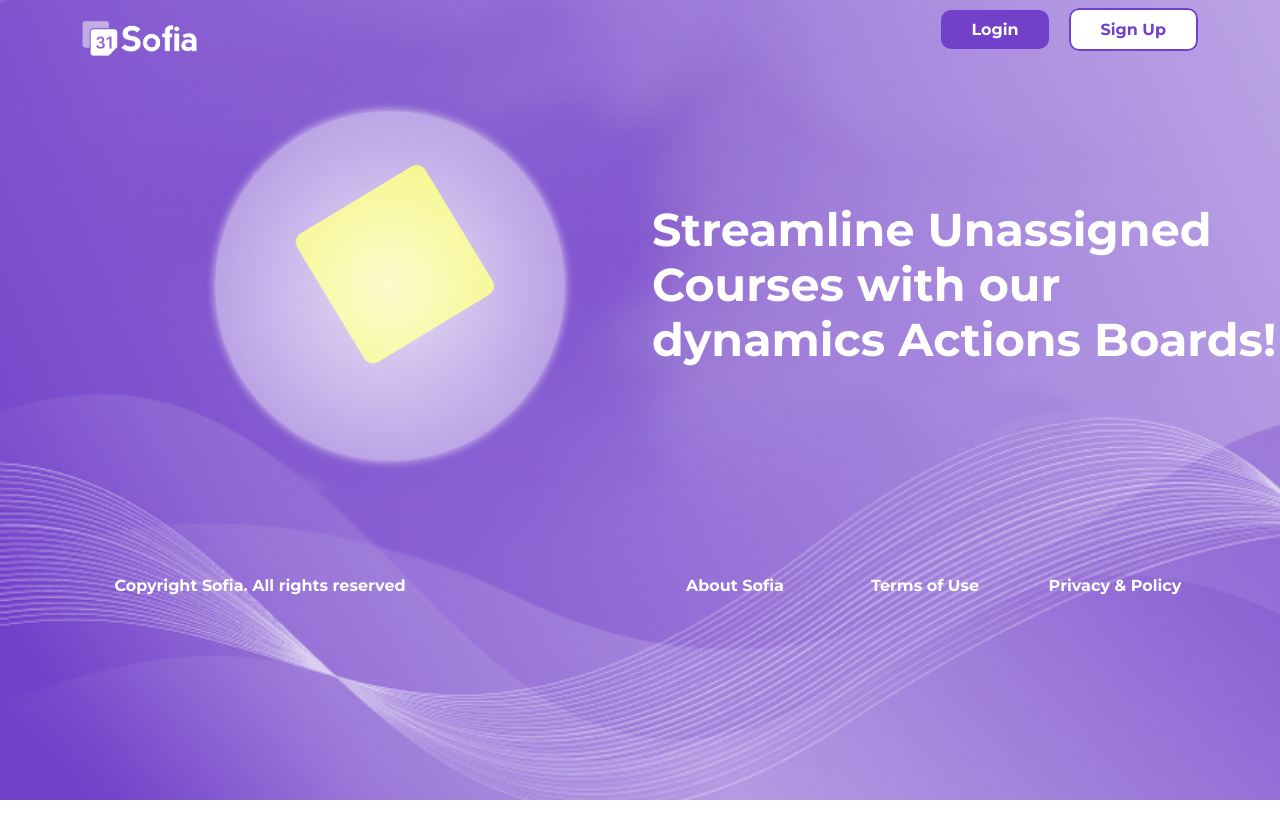
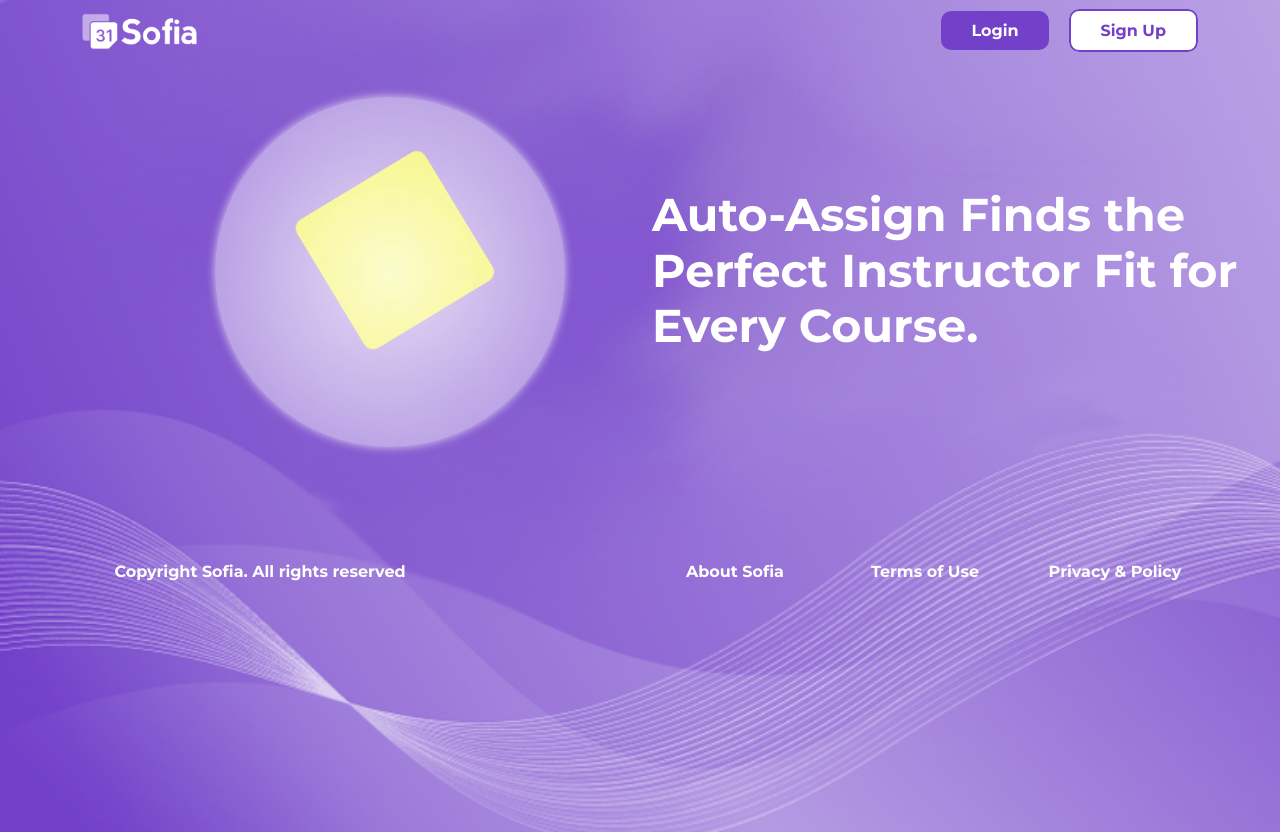
Before and after one commit to haris386/Sofia-React, a React (Vite) app: page / in a window 1280 px wide. Before the commit the page ends 800 px from the top, so only its background shows below. Built offline with nearby package versions, Linux system fonts and the light colour scheme.

Commit message:
Done some fixes to the navbar and footer

```diff
--- a/src/Components/Landing Page/Landingpage.css
+++ b/src/Components/Landing Page/Landingpage.css
@@ -8,20 +8,15 @@ body {
 
 .main-landing-page-container {
   font-family: "Montserrat", sans-serif;
-  /* font-family: 'Engula Black', sans-serif; */
-  background-image: url("./img/bg.png"); /* Adjust the path based on your project structure */
+  background-image: url("./img/bg.png");
   background-repeat: no-repeat;
   background-size: cover;
-  height: 100vh;
+  height: 104vh;
 }
 
 .logo img {
-  width: 115px; /* Set the width of the logo as needed */
-  height: auto; /* Maintain aspect ratio */
-}
-
-ul {
-  margin-top: 2%;
+  width: 115px;
+  height: auto;
 }
 
 .main-links-navbar {
@@ -32,7 +27,7 @@ ul {
   position: sticky;
   top: 0;
   z-index: 1000;
-  background-color: transparent; /* Add a background color if needed */
+  background-color: transparent;
 }
 
 .heading-container {
@@ -49,9 +44,10 @@ ul {
   font-weight: bold;
   margin-bottom: 20px;
   color: white;
-  opacity: 0; /* Hide all headings initially */
+  opacity: 0;
   position: absolute;
 }
+
 
 .heading:nth-child(1) {
   animation: fadeInOut 20s infinite; /* Adjust the duration as needed */
@@ -219,7 +215,7 @@ h2 {
 }
 
 
-/* LOGIN PAGE CSS STARTS HERE*/
+/* LOGIN PAGE CSS STARTS HERE
 .box {
   background-color: white;
   padding: 5% 10%;
@@ -264,7 +260,7 @@ h2 {
   text-align: center;
 }
 
-/* Add this CSS for lines above and below OR */
+Add this CSS for lines above and below OR
 .OR::before,
 .OR::after {
   content: "━━━━━━━━━━━";
@@ -309,7 +305,7 @@ h2 {
   font-family: monospace;
   color: gray;
 }
-/* LOGIN PAGE CSS ENDS HERE */
+LOGIN PAGE CSS ENDS HERE */
 
 
 
@@ -329,7 +325,7 @@ h2 {
   display: block;
   margin-top: 10px;
   color: white;
-  font-weight: 300; /* Adjust the font weight as needed */
+  font-weight: 300;
 }
 
 .footer ul {
@@ -365,7 +361,7 @@ span {
   }
 
   h2 {
-    font-size: 20px !important; /* Adjust the font size for better mobile appearance */
+    font-size: 20px !important;
     text-align: center;
     margin-top: 20px;
   }
@@ -459,6 +455,7 @@ span {
 
   .main-links-navbar {
     padding: 10px 0 10px 10px;
+    margin-bottom: 0px !important;
   }
 
   .button1,
--- a/src/Components/Landing Page/Landingpage.jsx
+++ b/src/Components/Landing Page/Landingpage.jsx
@@ -30,7 +30,7 @@ export const Landingpage = () => {
             </Navbar.Brand>
             <Navbar.Toggle aria-controls="responsive-navbar-nav" />
             <Navbar.Collapse id="responsive-navbar-nav">
-              <ul className="ms-auto main-links-navbar">
+              <ul className="ms-auto main-links-navbar" style={{marginBottom: "0px"}}>
                 <Link to="/login" className="button1">
                   Login
                 </Link>
@@ -58,19 +58,13 @@ export const Landingpage = () => {
             </h2> */}
               <div className="heading-container">
                 <h2 className="heading">
-                  <span>Achieve with Sofia</span> Effortless Course Planning
-                  Success!
+                  <span>Build Your Ideal Curriculum, </span>Seamlessly.
                 </h2>
                 <h2 className="heading">
-                  <span>Streamline Unassigned</span> Courses with our dynamics
-                  Actions Boards!
+                  <span>Auto-Assign Finds the Perfect</span> Instructor Fit for Every Course.
                 </h2>
                 <h2 className="heading">
-                  <span>Embrace Versatility</span> with our Customizable
-                  Solutions!
-                </h2>
-                <h2 className="heading">
-                  <span>Next Heading 3</span> Your Content Here!
+                  <span>No More Course Chaos: Visualize &</span> Assign Instructors with a Single Click!
                 </h2>
               </div>
             </Col>
```
